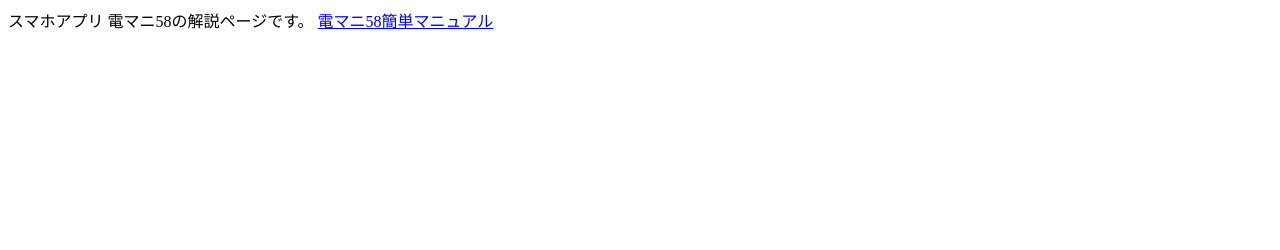
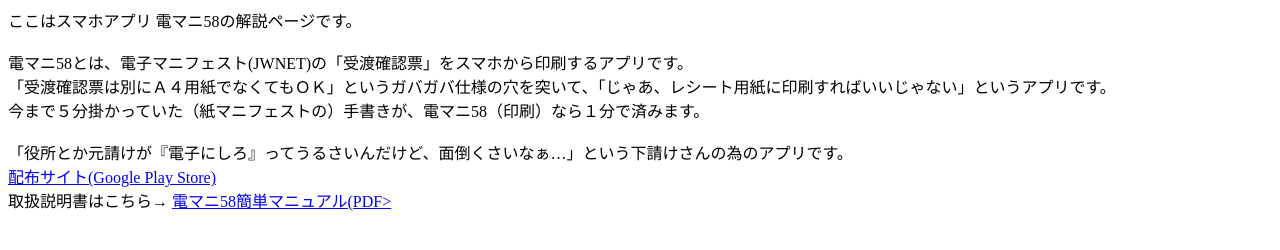
Before and after one commit to ryu-shizumi/HowToDenmani58, a plain HTML site: page index.html in a window 1280 px wide. Drawn offline with Linux system fonts and the light colour scheme.

Commit message:
Update index.html

```diff
--- a/index.html
+++ b/index.html
@@ -1,7 +1,16 @@
 <html>
-    <head></head>
+    <head>
+        <title>電マニ58 サポートページ</title>
+    </head>
     <body>
-        スマホアプリ 電マニ58の解説ページです。
-        <a href="manual.pdf">電マニ58簡単マニュアル</a>
+        ここはスマホアプリ 電マニ58の解説ページです。<br>
+        <br>
+        電マニ58とは、電子マニフェスト(JWNET)の「受渡確認票」をスマホから印刷するアプリです。<br>
+        「受渡確認票は別にＡ４用紙でなくてもＯＫ」というガバガバ仕様の穴を突いて、「じゃあ、レシート用紙に印刷すればいいじゃない」というアプリです。<br>
+        今まで５分掛かっていた（紙マニフェストの）手書きが、電マニ58（印刷）なら１分で済みます。<br>
+        <br>
+        「役所とか元請けが『電子にしろ』ってうるさいんだけど、面倒くさいなぁ…」という下請けさんの為のアプリです。<br>
+        <a href="https://play.google.com/store/apps/details?id=com.shizumin.wasteslip58&hl=ja">配布サイト(Google Play Store)</a><br>
+        取扱説明書はこちら→ <a href="manual.pdf">電マニ58簡単マニュアル(PDF></a>
     </body>
 </html>
```
